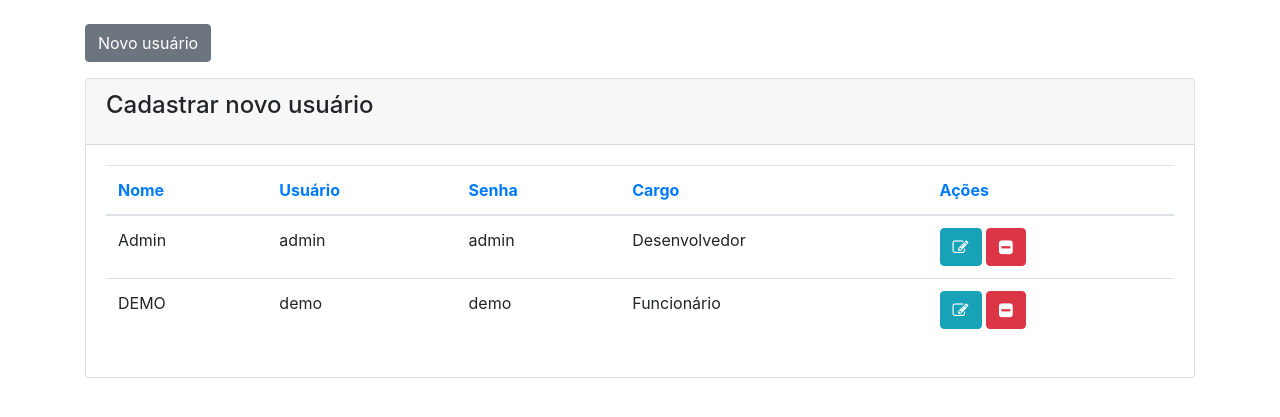
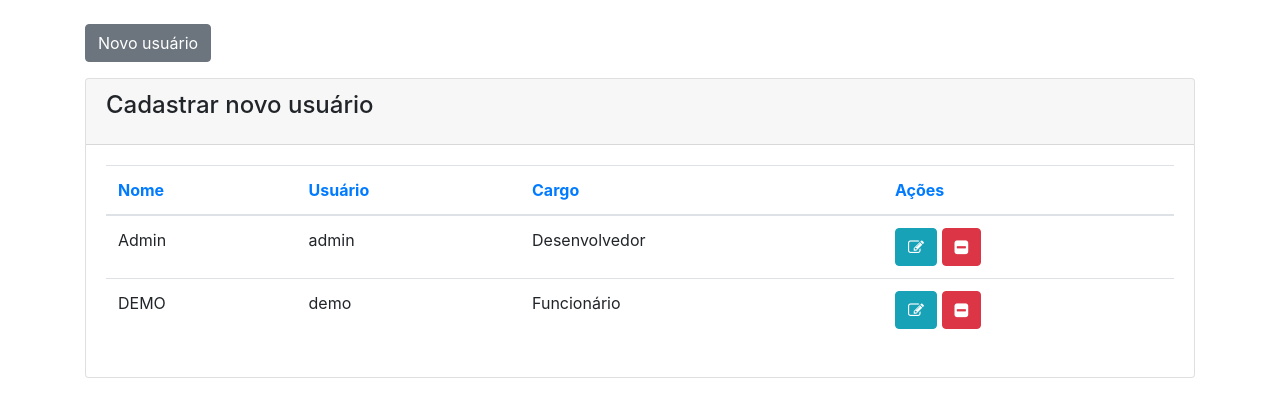
Before and after one commit to figueredorv/crm, a PHP site: page /usuarios.php in a window 1280 px wide. Shown: the part 69-486 px from the top of the page. Run offline with PHP 8.4, Linux system fonts and the light colour scheme; a user stored in the database is signed in; data comes from the database, SQL or seed files in the repository; data that the repository does not hold is empty.

Commit message:
Update usuarios.php

```diff
--- a/usuarios.php
+++ b/usuarios.php
@@ -153,9 +153,6 @@ include('verificar_login.php');
                             Usuário
                           </th>
                           <th>
-                            Senha
-                          </th>
-                          <th>
                             Cargo
                           </th>
                           </th>
@@ -184,7 +181,6 @@ include('verificar_login.php');
 
                               <td><?php echo $nome; ?></td>
                               <td><?php echo $usuario; ?></td>
-                              <td><?php echo $senha; ?></td>
                               <td><?php echo $cargo; ?></td>
 
 
@@ -243,7 +239,7 @@ include('verificar_login.php');
                     </div>
                     <div class="form-group">
                       <label for="quantidade">Senha</label>
-                      <input type="text" class="form-control mr-2" name="txtsenha" placeholder="Senha" required>
+                      <input type="password" class="form-control mr-2" name="txtsenha" placeholder="Senha" required>
                     </div>
 
                     <div class="input-group mb-3">
@@ -388,7 +384,7 @@ if (@$_GET['func'] == 'edita') {
               </div>
               <div class="form-group">
                 <label for="quantidade">Senha</label>
-                <input type="text" class="form-control mr-2" name="txtsenha" placeholder="Senha" value="<?php echo $res_1['senha']; ?>" required>
+                <input type="password" class="form-control mr-2" name="txtsenha" placeholder="Senha" value="<?php echo $res_1['senha']; ?>" required>
               </div>
 
               <div class="form-group">
```
